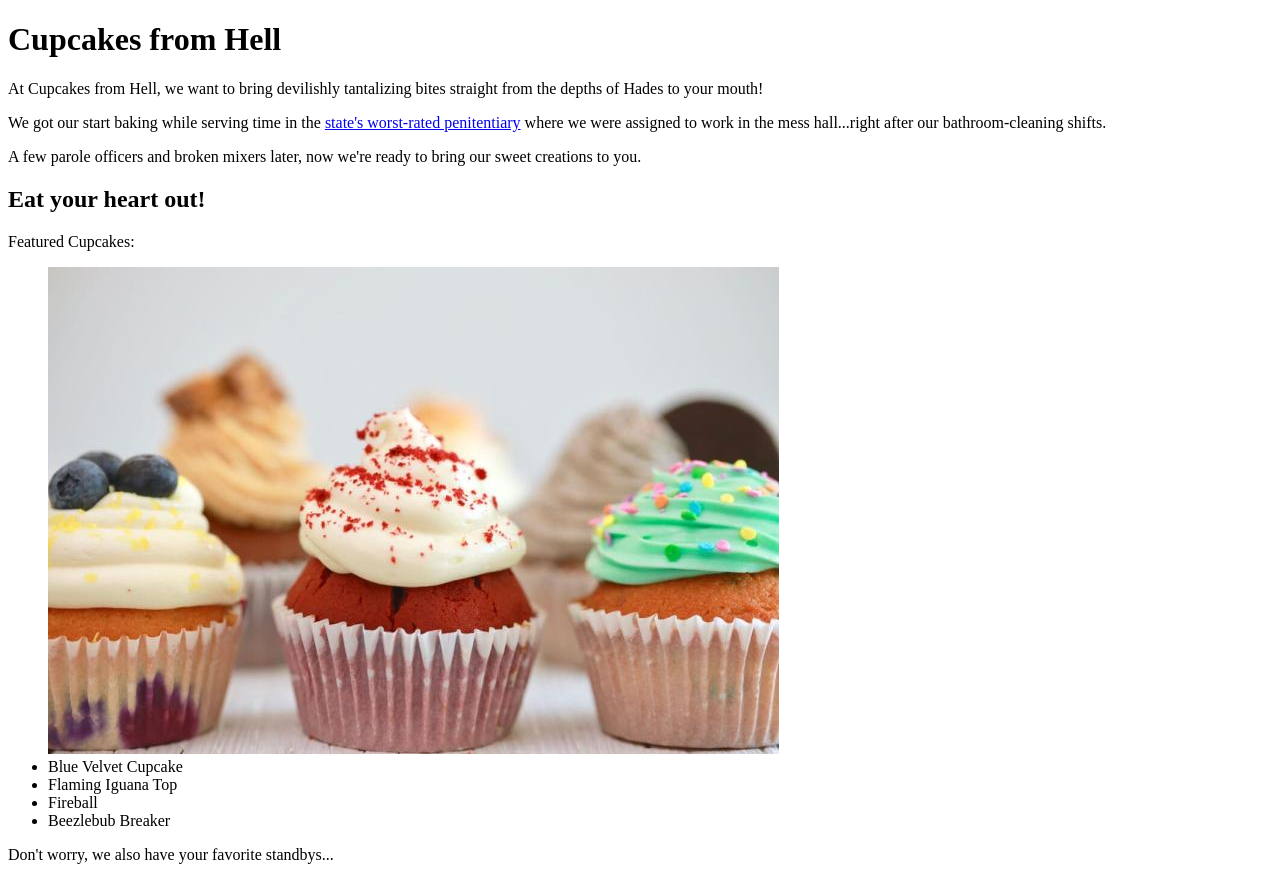
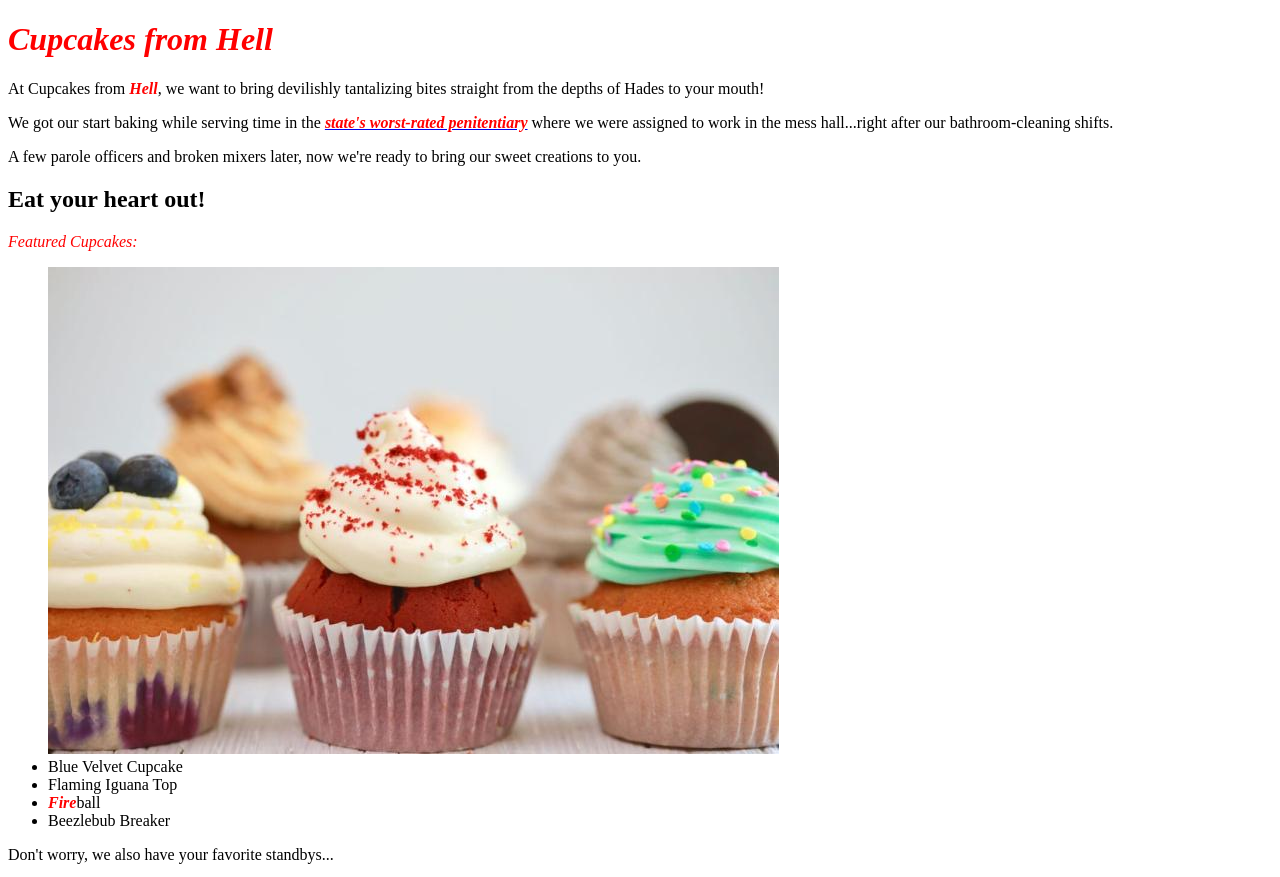
Before and after one commit to Achiotti/Survey, a plain HTML site: page cupcake.html in a window 1280 px wide. Shown: the top 877 px of the page. Drawn offline with Linux system fonts and the light colour scheme.

Commit message:
update cupcake page to include flashy style

```diff
--- a/cupcake.html
+++ b/cupcake.html
@@ -5,20 +5,20 @@
         <title>Cupcake Shop</title>
     </head>
     <body>
-      <h1>Cupcakes from Hell</h1>
-      <p>At Cupcakes from Hell, we want to bring devilishly tantalizing bites straight from the depths of Hades to your mouth!</p>
-      <p>We got our start baking while serving time in the <a href="https://https://en.wikipedia.org/wiki/Oregon_State_Penitentiary">state's worst-rated penitentiary</a> where we were assigned to work in the mess hall...right after our bathroom-cleaning shifts.</p>
+      <h1 class="flashy">Cupcakes from Hell</h1>
+      <p>At Cupcakes from <strong class="flashy">Hell</strong>, we want to bring devilishly tantalizing bites straight from the depths of Hades to your mouth!</p>
+      <p>We got our start baking while serving time in the <a href="https://https://en.wikipedia.org/wiki/Oregon_State_Penitentiary"><strong class="flashy">state's worst-rated penitentiary</strong></a> where we were assigned to work in the mess hall...right after our bathroom-cleaning shifts.</p>
       <p>A few parole officers and broken mixers later, now we're ready to bring our sweet creations to you.</p>
       <h2>Eat your heart out!</h2>
-      <p>Featured Cupcakes:<p>
+      <p class="flashy">Featured Cupcakes:</p>
         <ul>
           <img src="images/colorful_cupcakes.jpg" alt="an array of our deilcious offerings">
           <li>Blue Velvet Cupcake</li>
           <li>Flaming Iguana Top</li>
-          <li>Fireball</li>
+          <li><strong class="flashy">Fire</strong>ball</li>
           <li>Beezlebub Breaker</li>
         </ul>
-      <p>Don't worry, we also have your favorite standbys...<p>
+      <p>Don't worry, we also have your favorite standbys...</p>
         <ul>
           <img src="images/chocolate_cupcake.jpg" alt="a delicious chocolate cupcake">
           <li>Chocolate</li>
@@ -26,7 +26,4 @@
           <li>Red Velvet</li>
         </ul>
       <p>Contact us for catering, questions or large orders at <a href="mailto:andreamchiotti@gmail.com? subject=subject text">andrea chiotti</a>.</p>
-
-
-
     </body>
```
